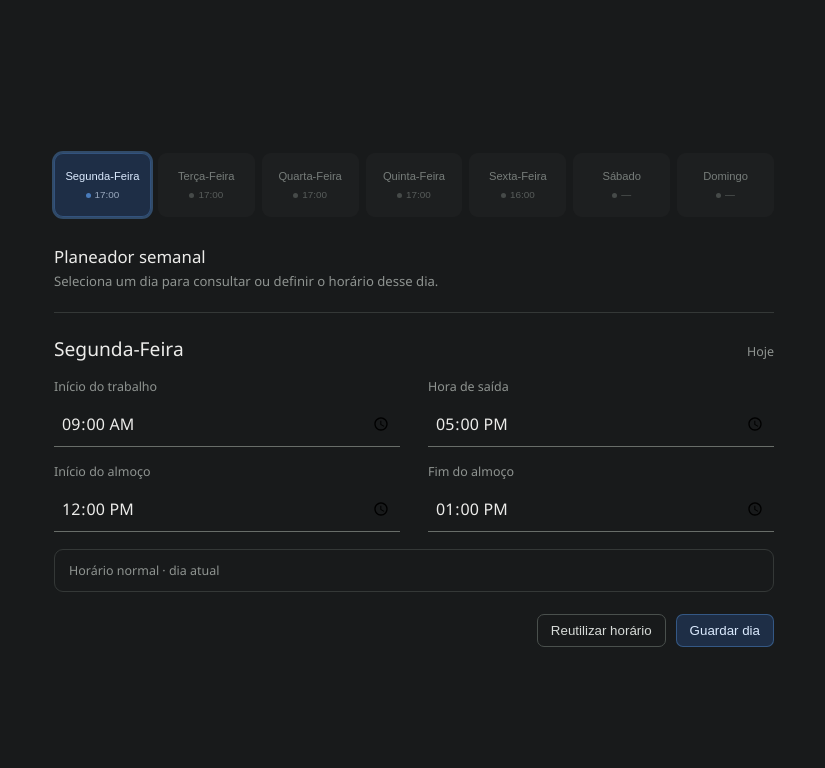
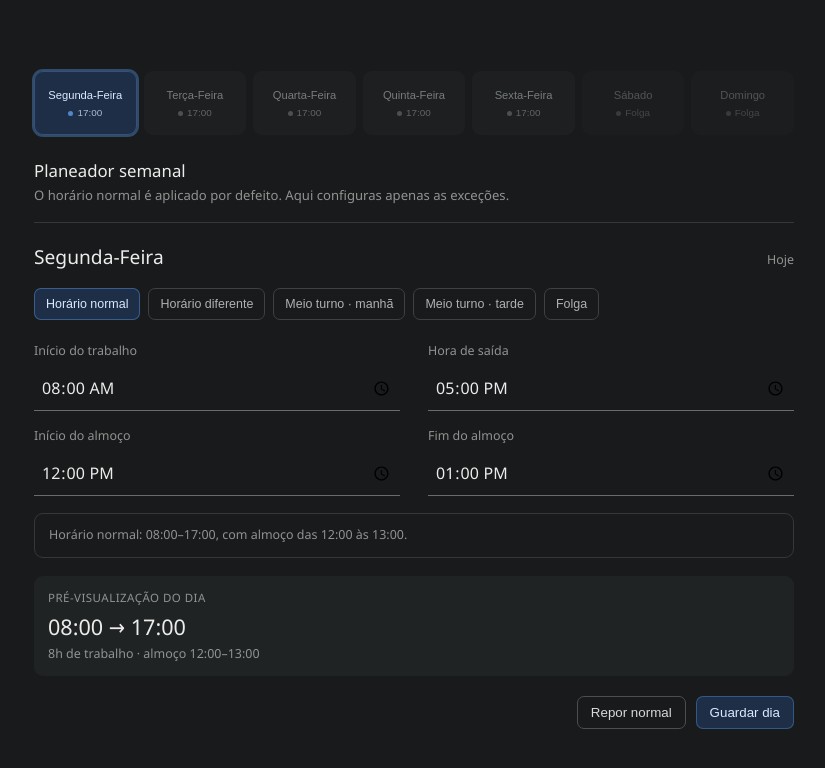
Before and after one commit to Miguellopes-89/conta-turno, a plain HTML site: page planeador-semanal-prototipo.html in a window 1280 px wide. Shown: the whole page, without its empty margins (226-1051 px from the left). Drawn offline with Linux system fonts and the light colour scheme.

Commit message:
Atualiza protótipo com horário base, exceções e meio turno

```diff
--- a/planeador-semanal-prototipo.html
+++ b/planeador-semanal-prototipo.html
@@ -1,34 +1,42 @@
 <!DOCTYPE html>
-<html lang="pt">
+<html lang="pt-PT">
 <head>
     <meta charset="UTF-8">
     <meta name="viewport" content="width=device-width, initial-scale=1.0">
     <title>conta-turno · Planeador semanal</title>
     <style>
-        :root { --bg:#181a1b; --text:#ececea; --muted:#8f9491; --line:#343837; --blue:#3b82f6; --blue-soft:rgba(59,130,246,.20); }
+        :root { --bg:#181a1b; --panel:#202324; --text:#ececea; --muted:#8f9491; --line:#343837; --blue:#3b82f6; --blue-soft:rgba(59,130,246,.20); }
         * { box-sizing:border-box; }
         body { margin:0; min-height:100vh; display:flex; justify-content:center; align-items:center; padding:28px 16px; background:var(--bg); color:var(--text); font-family:"Segoe UI",Tahoma,Geneva,Verdana,sans-serif; }
-        .container { width:min(94%,720px); }
-        .week-header { display:grid; grid-template-columns:repeat(7,1fr); gap:7px; margin-bottom:28px; }
+        .container { width:min(94%,760px); }
+        .week-header { display:grid; grid-template-columns:repeat(7,1fr); gap:7px; margin-bottom:24px; }
         .day { appearance:none; border:1px solid transparent; background:rgba(255,255,255,.025); color:#777d7a; padding:10px 4px; border-radius:9px; cursor:pointer; min-height:64px; transition:.15s ease; }
         .day:hover { background:rgba(255,255,255,.06); color:#aeb3b0; }
         .day .name { display:block; font-size:.70rem; line-height:1.15; }
-        .day .status { display:block; margin-top:6px; font-size:.62rem; opacity:.65; }
+        .day .status { display:block; margin-top:6px; font-size:.62rem; opacity:.75; }
         .day.current { color:#dbeafe; border-color:rgba(96,165,250,.30); background:var(--blue-soft); }
         .day.selected { box-shadow:0 0 0 2px rgba(96,165,250,.35); }
+        .day.off { opacity:.6; }
         .day .dot { width:5px; height:5px; border-radius:50%; display:inline-block; vertical-align:middle; margin-right:4px; background:#5c625f; }
         .day.current .dot { background:#60a5fa; }
         h1 { margin:0 0 4px; font-size:1.05rem; font-weight:500; }
-        .subtitle { margin:0 0 22px; color:var(--muted); font-size:.82rem; }
-        .schedule { border-top:1px solid var(--line); padding-top:22px; }
-        .selected-day { display:flex; align-items:baseline; justify-content:space-between; gap:14px; margin-bottom:16px; }
+        .subtitle { margin:0 0 18px; color:var(--muted); font-size:.82rem; }
+        .panel { border-top:1px solid var(--line); padding-top:20px; }
+        .selected-day { display:flex; align-items:baseline; justify-content:space-between; gap:14px; margin-bottom:18px; }
         .selected-day strong { font-size:1.2rem; font-weight:500; }
         .selected-day span { color:var(--muted); font-size:.78rem; }
+        .mode-row { display:flex; gap:8px; flex-wrap:wrap; margin-bottom:22px; }
+        .mode { border:1px solid #3d4240; background:transparent; color:#aeb3b0; border-radius:7px; padding:8px 11px; cursor:pointer; font-size:.78rem; }
+        .mode.active { border-color:rgba(96,165,250,.4); background:var(--blue-soft); color:#dbeafe; }
         .grid { display:grid; grid-template-columns:repeat(2,1fr); gap:16px 28px; }
         .field label { display:block; margin-bottom:7px; color:var(--muted); font-size:.78rem; }
         input[type=time] { width:100%; padding:10px 7px; color:var(--text); background:transparent; border:0; border-bottom:1px solid #686d69; outline:none; font:inherit; font-size:1rem; }
-        .days-off { margin-top:17px; padding:12px 14px; border:1px solid var(--line); border-radius:9px; color:var(--muted); font-size:.78rem; }
-        .actions { display:flex; justify-content:flex-end; gap:10px; margin-top:22px; }
+        .note { margin-top:17px; padding:12px 14px; border:1px solid var(--line); border-radius:9px; color:var(--muted); font-size:.78rem; line-height:1.45; }
+        .preview { margin-top:18px; padding:14px; background:var(--panel); border-radius:9px; }
+        .preview-title { color:var(--muted); font-size:.72rem; margin-bottom:7px; text-transform:uppercase; letter-spacing:.04em; }
+        .preview-main { font-size:1.35rem; font-weight:500; }
+        .preview-sub { margin-top:4px; color:var(--muted); font-size:.78rem; }
+        .actions { display:flex; justify-content:flex-end; gap:10px; margin-top:20px; }
         button.action { border:1px solid #4a504d; background:transparent; color:#d7dbd8; border-radius:7px; padding:8px 13px; cursor:pointer; }
         button.action.primary { border-color:rgba(96,165,250,.35); background:var(--blue-soft); color:#dbeafe; }
         @media (max-width:560px) {
@@ -45,36 +53,51 @@
     <nav class="week-header" aria-label="Planeamento semanal" id="weekHeader"></nav>
 
     <h1>Planeador semanal</h1>
-    <p class="subtitle">Seleciona um dia para consultar ou definir o horário desse dia.</p>
+    <p class="subtitle">O horário normal é aplicado por defeito. Aqui configuras apenas as exceções.</p>
 
-    <section class="schedule" aria-live="polite">
+    <section class="panel" aria-live="polite">
         <div class="selected-day">
             <strong id="selectedDayName">Segunda-Feira</strong>
             <span id="selectedDayHint">Hoje</span>
         </div>
 
-        <div class="grid">
+        <div class="mode-row" id="modeRow">
+            <button class="mode active" data-mode="normal">Horário normal</button>
+            <button class="mode" data-mode="exception">Horário diferente</button>
+            <button class="mode" data-mode="morning">Meio turno · manhã</button>
+            <button class="mode" data-mode="afternoon">Meio turno · tarde</button>
+            <button class="mode" data-mode="off">Folga</button>
+        </div>
+
+        <div class="grid" id="timeFields">
             <div class="field">
                 <label for="start">Início do trabalho</label>
-                <input id="start" type="time" value="09:00">
+                <input id="start" type="time" value="08:00">
             </div>
             <div class="field">
                 <label for="exit">Hora de saída</label>
                 <input id="exit" type="time" value="17:00">
             </div>
-            <div class="field">
+            <div class="field" id="lunchStartField">
                 <label for="lunchStart">Início do almoço</label>
                 <input id="lunchStart" type="time" value="12:00">
             </div>
-            <div class="field">
+            <div class="field" id="lunchEndField">
                 <label for="lunchEnd">Fim do almoço</label>
                 <input id="lunchEnd" type="time" value="13:00">
             </div>
         </div>
 
-        <div class="days-off" id="dayStatus">Exemplo de horário configurado. Nesta proposta, o domingo é tratado como dia sem horário.</div>
+        <div class="note" id="note">Horário normal: 08:00–17:00, com almoço das 12:00 às 13:00.</div>
+
+        <div class="preview">
+            <div class="preview-title">Pré-visualização do dia</div>
+            <div class="preview-main" id="previewMain">08:00 → 17:00</div>
+            <div class="preview-sub" id="previewSub">8h de trabalho · almoço 12:00–13:00</div>
+        </div>
+
         <div class="actions">
-            <button class="action" id="copyWeek">Reutilizar horário</button>
+            <button class="action" id="resetDay">Repor normal</button>
             <button class="action primary" id="saveDay">Guardar dia</button>
         </div>
     </section>
@@ -84,59 +107,111 @@
         ['Segunda-Feira',1], ['Terça-Feira',2], ['Quarta-Feira',3], ['Quinta-Feira',4],
         ['Sexta-Feira',5], ['Sábado',6], ['Domingo',0]
     ];
-    const schedules = {
-        1:{start:'09:00',exit:'17:00',lunchStart:'12:00',lunchEnd:'13:00',status:'Horário normal'},
-        2:{start:'09:00',exit:'17:00',lunchStart:'12:00',lunchEnd:'13:00',status:'Horário normal'},
-        3:{start:'09:00',exit:'17:00',lunchStart:'12:00',lunchEnd:'13:00',status:'Horário normal'},
-        4:{start:'09:00',exit:'17:00',lunchStart:'12:00',lunchEnd:'13:00',status:'Horário normal'},
-        5:{start:'09:00',exit:'16:00',lunchStart:'12:00',lunchEnd:'13:00',status:'Saída antecipada'},
-        6:{start:'',exit:'',lunchStart:'',lunchEnd:'',status:'Sem horário definido'},
-        0:{start:'',exit:'',lunchStart:'',lunchEnd:'',status:'Dia sem horário'}
-    };
+
+    const defaultSchedule = { mode:'normal', start:'08:00', exit:'17:00', lunchStart:'12:00', lunchEnd:'13:00', status:'Normal' };
+    const schedules = Object.fromEntries(days.map(([_, id]) => [id, {...defaultSchedule}]));
+    schedules[6] = {mode:'off', start:'', exit:'', lunchStart:'', lunchEnd:'', status:'Folga'};
+    schedules[0] = {mode:'off', start:'', exit:'', lunchStart:'', lunchEnd:'', status:'Folga'};
+
     const currentDay = new Date().getDay();
-    let selectedDay = currentDay === 0 ? 1 : currentDay;
+    let selectedDay = [1,2,3,4,5].includes(currentDay) ? currentDay : 1;
+
     const header = document.getElementById('weekHeader');
     const selectedName = document.getElementById('selectedDayName');
     const selectedHint = document.getElementById('selectedDayHint');
-    const status = document.getElementById('dayStatus');
+    const note = document.getElementById('note');
+    const previewMain = document.getElementById('previewMain');
+    const previewSub = document.getElementById('previewSub');
+    const timeFields = document.getElementById('timeFields');
+    const lunchStartField = document.getElementById('lunchStartField');
+    const lunchEndField = document.getElementById('lunchEndField');
     const fields = ['start','exit','lunchStart','lunchEnd'].map(id => document.getElementById(id));
+
+    function duration(start, end) {
+        if (!start || !end) return 0;
+        const [sh,sm]=start.split(':').map(Number), [eh,em]=end.split(':').map(Number);
+        return Math.max(0,(eh*60+em)-(sh*60+sm));
+    }
+
+    function formatHours(mins) {
+        const h=Math.floor(mins/60), m=mins%60;
+        return m ? `${h}h${String(m).padStart(2,'0')}` : `${h}h`;
+    }
 
     function renderHeader() {
         header.innerHTML='';
-        days.forEach(([name, id]) => {
+        days.forEach(([name,id])=>{
+            const data=schedules[id];
             const button=document.createElement('button');
-            button.className='day' + (id===currentDay?' current':'') + (id===selectedDay?' selected':'');
-            const hasSchedule=Boolean(schedules[id].exit);
-            button.innerHTML=`<span class="name">${name}</span><span class="status"><span class="dot"></span>${hasSchedule?schedules[id].exit:'—'}</span>`;
-            button.addEventListener('click',()=>{ selectedDay=id; loadDay(); renderHeader(); });
+            const isOff=data.mode==='off';
+            const summary=isOff?'Folga':data.exit;
+            button.className='day'+(id===currentDay?' current':'')+(id===selectedDay?' selected':'')+(isOff?' off':'');
+            button.innerHTML=`<span class="name">${name}</span><span class="status"><span class="dot"></span>${summary}</span>`;
+            button.addEventListener('click',()=>{selectedDay=id; loadDay(); renderHeader();});
             header.appendChild(button);
         });
+    }
+
+    function setMode(mode) {
+        const data=schedules[selectedDay];
+        data.mode=mode;
+        if(mode==='normal') Object.assign(data, {...defaultSchedule});
+        if(mode==='morning') Object.assign(data, {start:'08:00',exit:'12:00',lunchStart:'',lunchEnd:'',status:'Meio turno · manhã'});
+        if(mode==='afternoon') Object.assign(data, {start:'13:00',exit:'17:00',lunchStart:'',lunchEnd:'',status:'Meio turno · tarde'});
+        if(mode==='off') Object.assign(data, {start:'',exit:'',lunchStart:'',lunchEnd:'',status:'Folga'});
+        if(mode==='exception' && (data.start==='' || data.exit==='')) Object.assign(data, {start:'08:00',exit:'17:00',lunchStart:'12:00',lunchEnd:'13:00',status:'Horário diferente'});
+        loadDay();
+        renderHeader();
     }
 
     function loadDay() {
         const data=schedules[selectedDay];
         selectedName.textContent=days.find(d=>d[1]===selectedDay)[0];
-        selectedHint.textContent=selectedDay===currentDay?'Hoje':(data.exit?'Horário planeado':'Sem horário');
-        fields.forEach((field,i)=>field.value=data[['start','exit','lunchStart','lunchEnd'][i]]||'');
-        status.textContent=data.status + (selectedDay===currentDay?' · dia atual':'');
+        selectedHint.textContent=selectedDay===currentDay?'Hoje':(data.mode==='off'?'Folga':'Planeado');
+        fields.forEach(field=>field.value=data[field.id]||'');
+        document.querySelectorAll('.mode').forEach(btn=>btn.classList.toggle('active',btn.dataset.mode===data.mode));
+
+        const disabled=data.mode==='off';
+        timeFields.style.display=disabled?'none':'grid';
+        lunchStartField.style.display=['morning','afternoon'].includes(data.mode)?'none':'';
+        lunchEndField.style.display=['morning','afternoon'].includes(data.mode)?'none':'';
+
+        if(disabled){
+            note.textContent='Folga: não existe período de trabalho nem intervalo de almoço.';
+            previewMain.textContent='Sem horário';
+            previewSub.textContent='Dia marcado como folga';
+            return;
+        }
+        if(data.mode==='morning'){
+            note.textContent='Meio turno de manhã: a hora das 12:00 representa o fim do dia de trabalho, não o início do almoço.';
+            previewMain.textContent=`${data.start} → ${data.exit}`;
+            previewSub.textContent=`${formatHours(duration(data.start,data.exit))} de trabalho · sem almoço`;
+            return;
+        }
+        if(data.mode==='afternoon'){
+            note.textContent='Meio turno de tarde: não existe intervalo de almoço dentro deste turno.';
+            previewMain.textContent=`${data.start} → ${data.exit}`;
+            previewSub.textContent=`${formatHours(duration(data.start,data.exit))} de trabalho · sem almoço`;
+            return;
+        }
+        note.textContent=data.mode==='normal'?'Horário normal: 08:00–17:00, com almoço das 12:00 às 13:00.':'Exceção: este dia tem um horário diferente do horário normal.';
+        previewMain.textContent=`${data.start} → ${data.exit}`;
+        previewSub.textContent=`${formatHours(duration(data.start,data.exit)-duration(data.lunchStart,data.lunchEnd))} de trabalho · almoço ${data.lunchStart}–${data.lunchEnd}`;
     }
+
+    document.querySelectorAll('.mode').forEach(btn=>btn.addEventListener('click',()=>setMode(btn.dataset.mode)));
 
     fields.forEach(field=>field.addEventListener('change',()=>{
         schedules[selectedDay][field.id]=field.value;
-        schedules[selectedDay].status=field.value?'Horário configurado':'Sem horário definido';
+        schedules[selectedDay].mode='exception';
+        schedules[selectedDay].status='Horário diferente';
+        loadDay();
         renderHeader();
-        loadDay();
     }));
 
-    document.getElementById('copyWeek').addEventListener('click',()=>{
-        const source=schedules[selectedDay];
-        const targets=[1,2,3,4,5].filter(day=>day!==selectedDay);
-        targets.forEach(day=>schedules[day]={...source});
-        renderHeader();
-    });
-
+    document.getElementById('resetDay').addEventListener('click',()=>setMode('normal'));
     document.getElementById('saveDay').addEventListener('click',()=>{
-        status.textContent='Alterações guardadas para este dia (protótipo).';
+        note.textContent='Alterações guardadas para este dia (protótipo).';
     });
 
     renderHeader();
```
